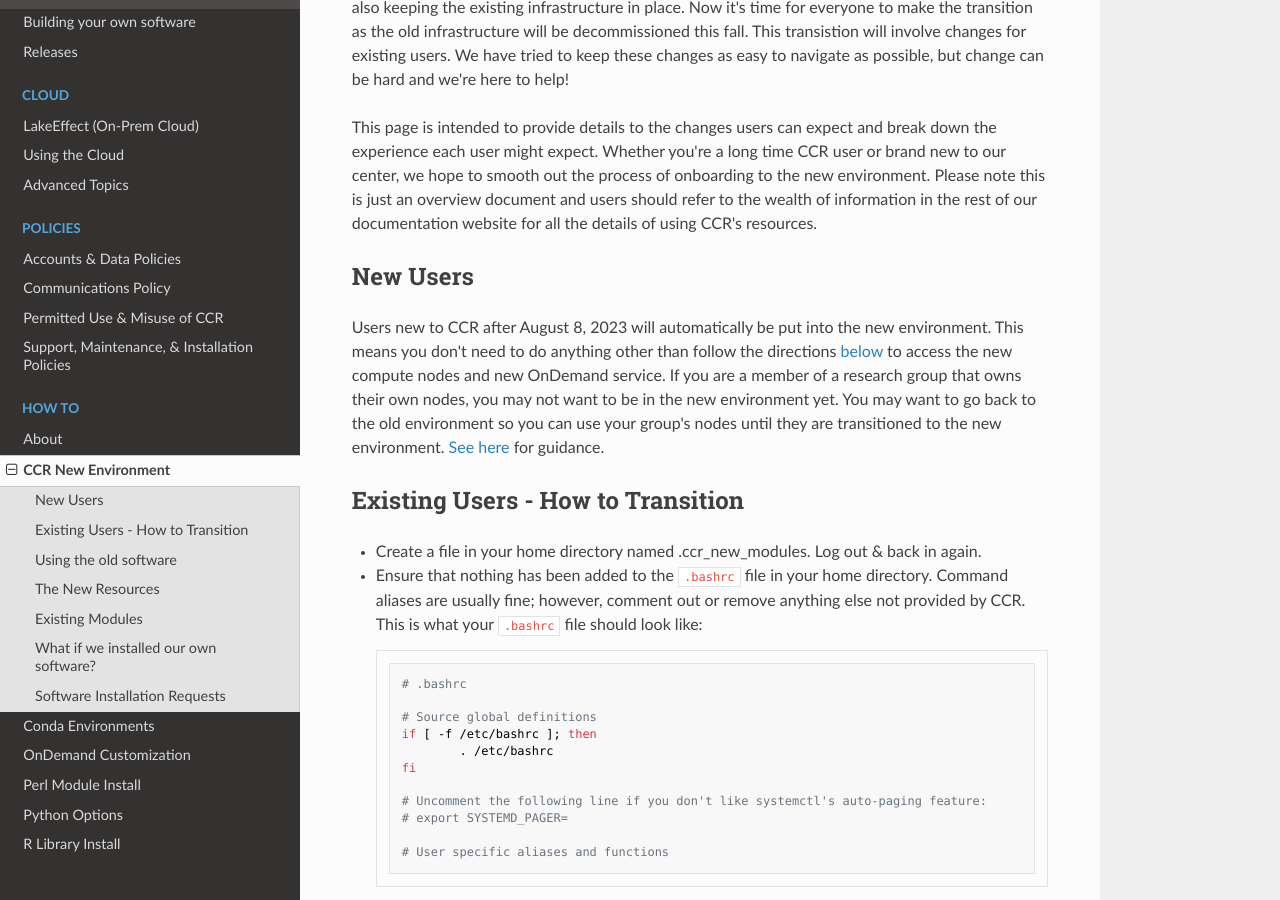
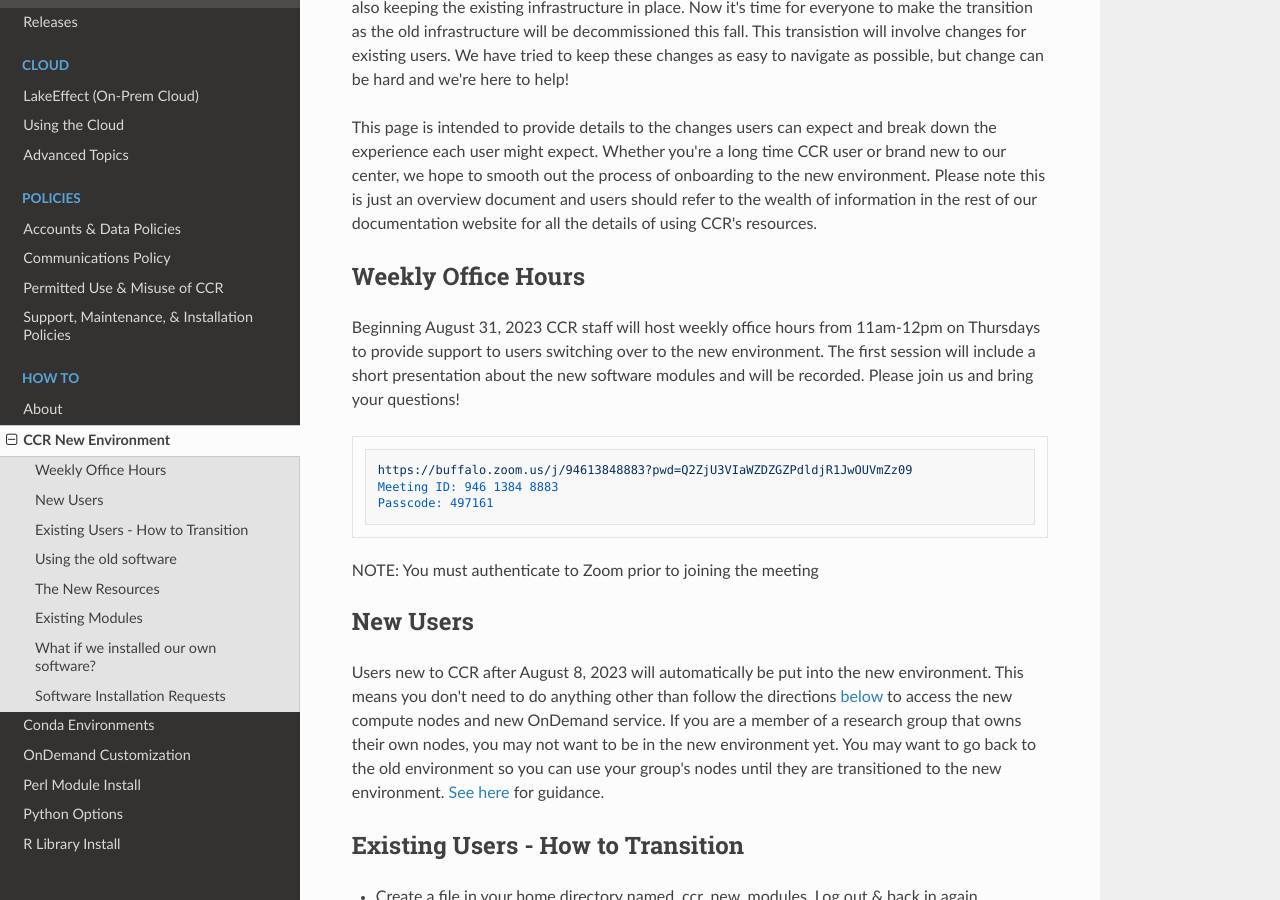
Before and after one commit to ubccr/ccrdocs, an MkDocs documentation site: the page built from pages/howto/newenv.md, in a window 1280 px wide and 900 px high, scrolled down 284 px. Built offline with MkDocs 1.6.1, drawn with Linux system fonts in a browser that asks for light colours; nearby versions of some CDN libraries.

Commit message:
added office hours info

````diff
--- a/pages/howto/newenv.md
+++ b/pages/howto/newenv.md
@@ -4,8 +4,16 @@ CCR staff have been working for over a year to provide users with an updated env
 
 This page is intended to provide details to the changes users can expect and break down the experience each user might expect.  Whether you're a long time CCR user or brand new to our center, we hope to smooth out the process of onboarding to the new environment.  Please note this is just an overview document and users should refer to the wealth of information in the rest of our documentation website for all the details of using CCR's resources.
 
+## Weekly Office Hours
 
+Beginning August 31, 2023 CCR staff will host weekly office hours from 11am-12pm on Thursdays to provide support to users switching over to the new environment.  The first session will include a short presentation about the new software modules and will be recorded.  Please join us and bring your questions!
 
+```
+https://buffalo.zoom.us/j/94613848883?pwd=Q2ZjU3VIaWZDZGZPdldjR1JwOUVmZz09
+Meeting ID: 946 1384 8883
+Passcode: 497161
+```
+NOTE:  You must authenticate to Zoom prior to joining the meeting
 
 ## New Users
 
````
